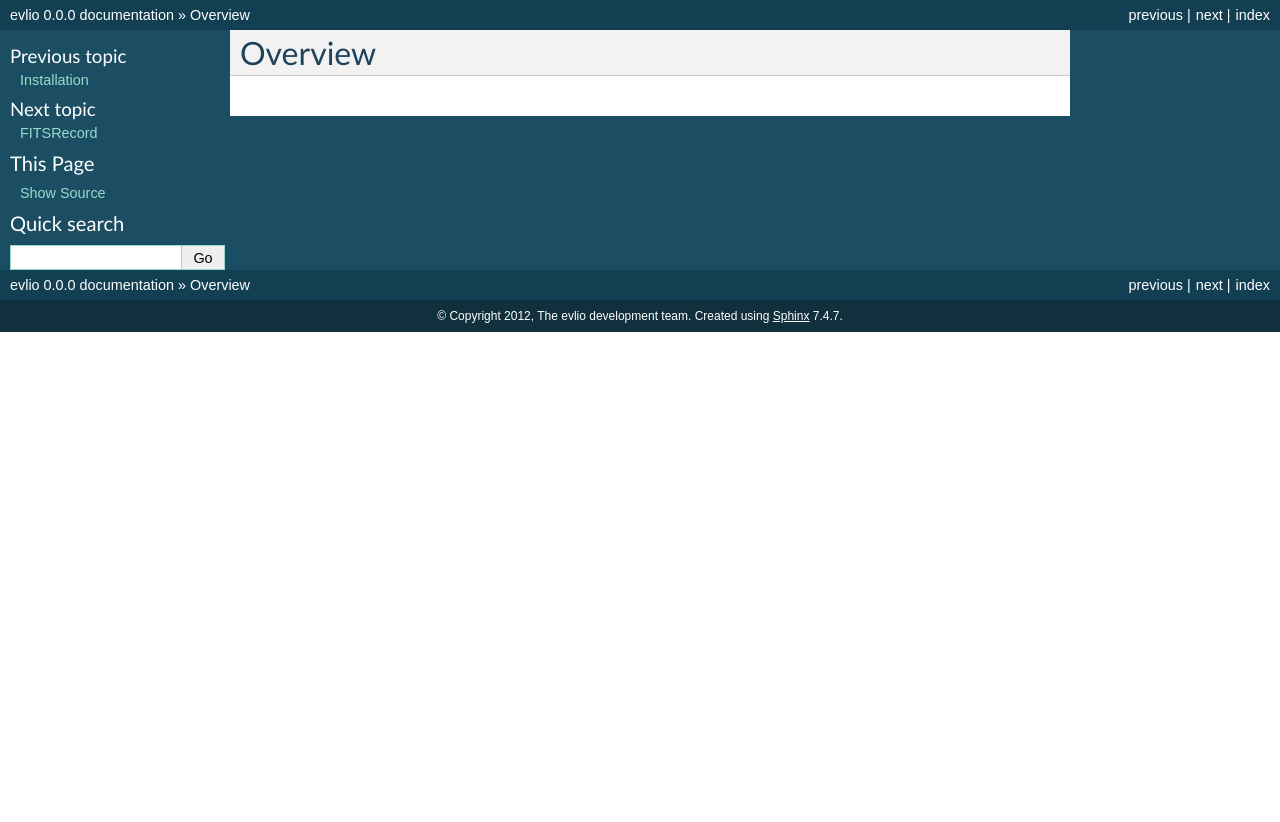
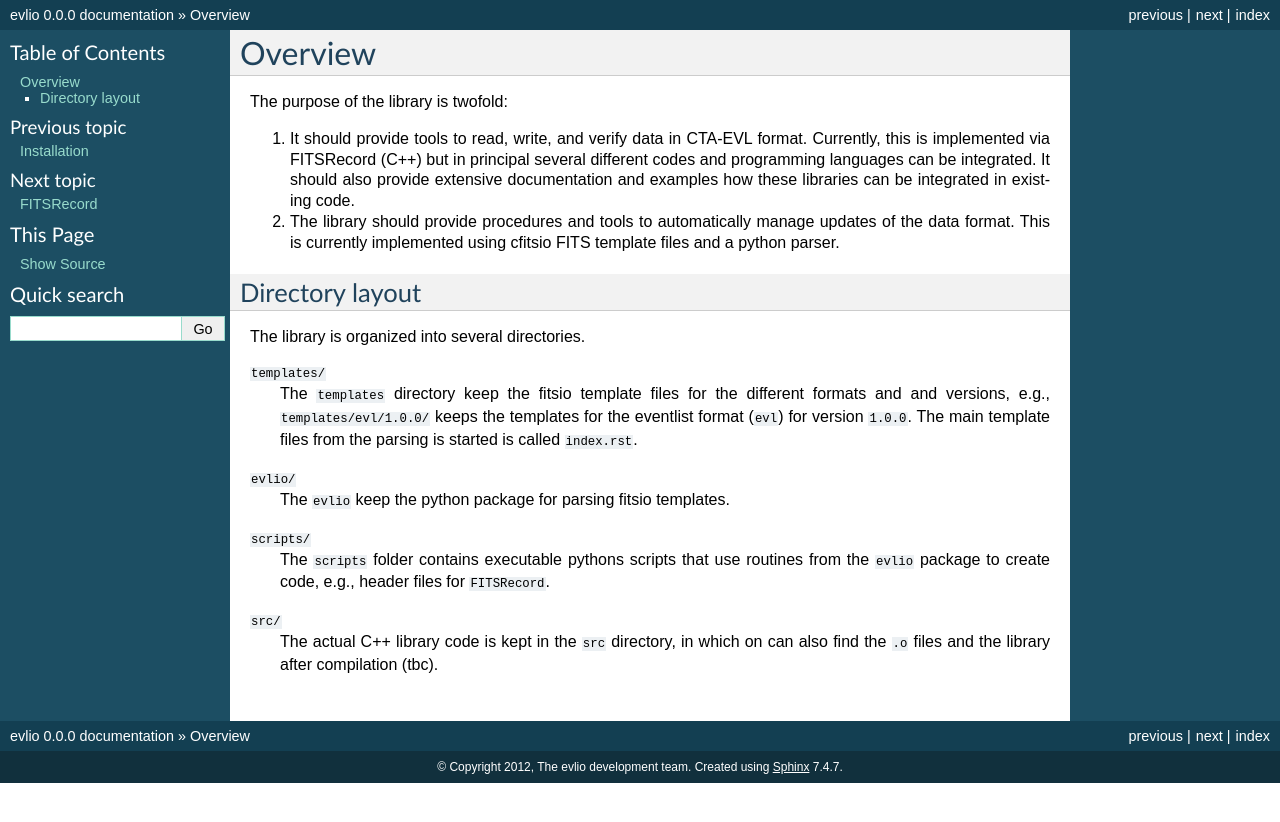
Before and after one commit to mraue/evlio, a Sphinx documentation site: the page built from docs/overview.rst, in a window 1280 px wide. Shown: the top 822 px of the page. Built offline with Sphinx 7.4.7, drawn with Linux system fonts in a browser that asks for light colours; formulas are drawn with MathJax 3.

Commit message:
Updated overview documentation.

```diff
--- a/docs/overview.rst
+++ b/docs/overview.rst
@@ -1,3 +1,27 @@
 ========
 Overview
 ========
+
+The purpose of the library is twofold:
+
+1. It should provide tools to read, write, and verify data in CTA-EVL format. Currently, this is implemented via FITSRecord (C++) but in principal several different codes and programming languages can be integrated. It should also provide extensive documentation and examples how these libraries can be integrated in existing code.
+
+2. The library should provide procedures and tools to automatically manage updates of the data format. This is currently implemented using cfitsio FITS template files and a python parser.
+
+----------------
+Directory layout
+----------------
+
+The library is organized into several directories.
+
+``templates/``
+    The ``templates`` directory keep the fitsio template files for the different formats and and versions, e.g., ``templates/evl/1.0.0/`` keeps the templates for the eventlist format (``evl``) for version ``1.0.0``. The main template files from the parsing is started is called ``index.rst``.
+
+``evlio/``
+    The ``evlio`` keep the python package for parsing fitsio templates.
+
+``scripts/``
+    The ``scripts`` folder contains executable pythons scripts that use routines from the ``evlio`` package to create code, e.g., header files for ``FITSRecord``.
+
+``src/``
+    The actual C++ library code is kept in the ``src`` directory, in which on can also find the ``.o`` files and the library after compilation (tbc).
```
